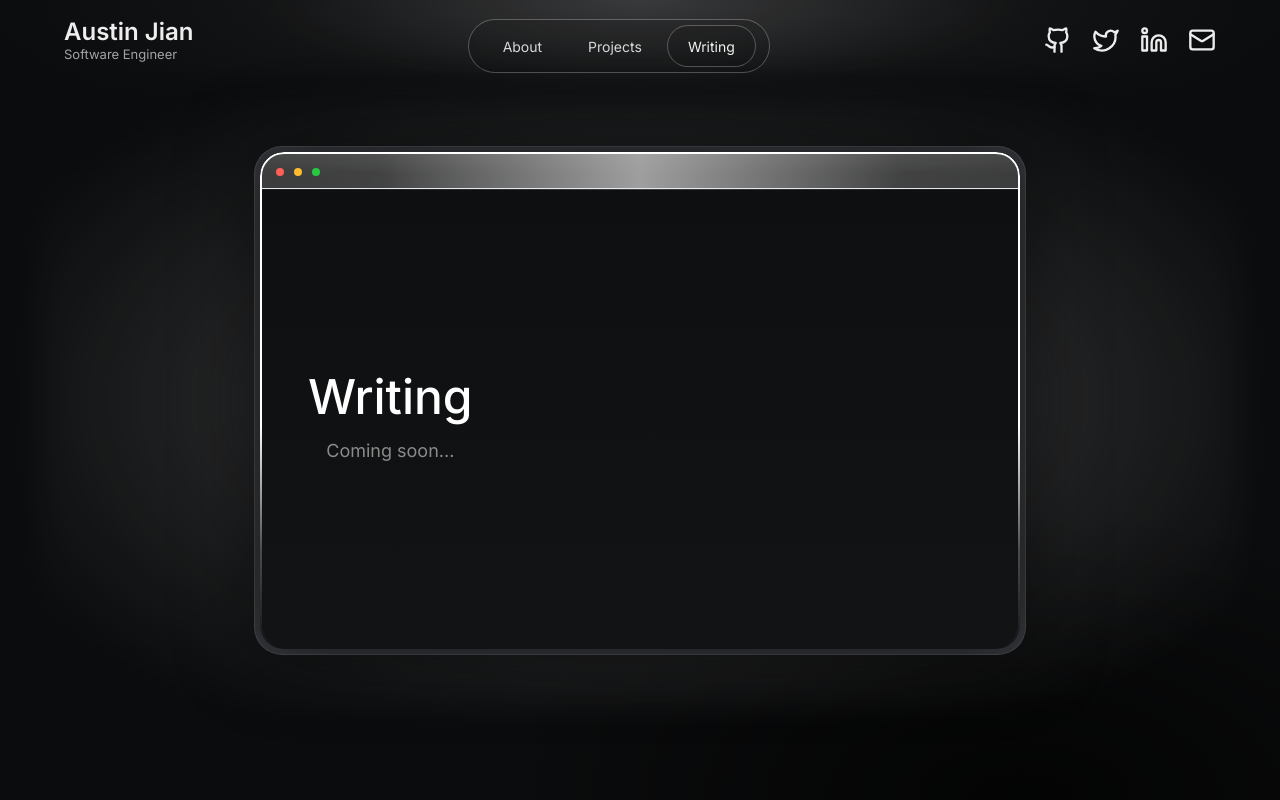
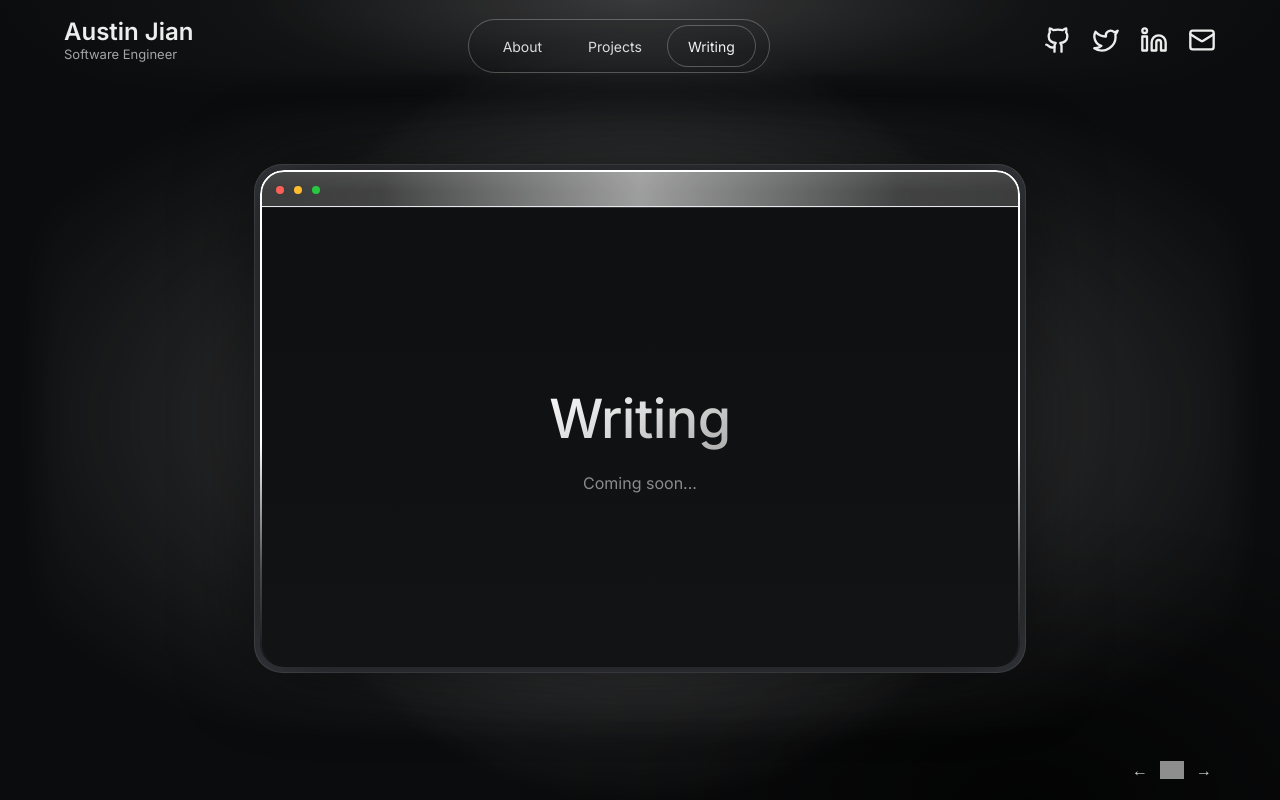
Before and after one commit to austinjiann/austins-portfolio, a Next.js app: page /writing in a window 1280 px wide. Built offline with nearby package versions, Linux system fonts and the light colour scheme; grey boxes are pictures that could not be loaded.

Commit message:
fixed formatting

```diff
--- a/app/layout.tsx
+++ b/app/layout.tsx
@@ -84,8 +84,22 @@ export default function RootLayout({
   return (
     <html lang="en" className={inter.variable}>
       <body className="relative min-h-dvh bg-vignette font-inter text-white/90 antialiased">
-        <div className="top-radial-overlay" />
+        <div className="top-radial-overlay z-40" />
         {children}
+        {/* Webring widget pinned to bottom-right, aligned to page container */}
+        <div className="fixed inset-x-0 bottom-4 z-40 pointer-events-none">
+          <div className="w-full max-w-[1200px] mx-auto px-6">
+            <div className="flex justify-end">
+              <div className="pointer-events-auto flex items-center gap-2 text-white/80">
+                <a href="https://cs.uwatering.com/#https://austinjian.ca?nav=prev" aria-label="Previous site in webring" className="px-1 py-0.5 rounded hover:text-white/100 transition-colors">←</a>
+                <a href="https://cs.uwatering.com/#https://austinjian.ca" target="_blank" rel="noopener noreferrer" aria-label="CS Webring">
+                  <img src="https://cs.uwatering.com/icon.white.svg" alt="CS Webring" style={{ width: 24, height: 'auto', opacity: 0.9 }} />
+                </a>
+                <a href="https://cs.uwatering.com/#https://austinjian.ca?nav=next" aria-label="Next site in webring" className="px-1 py-0.5 rounded hover:text-white/100 transition-colors">→</a>
+              </div>
+            </div>
+          </div>
+        </div>
       </body>
     </html>
   );
--- a/app/page.tsx
+++ b/app/page.tsx
@@ -6,12 +6,10 @@ import HeroText from '@/components/HeroText';
 
 export default function AboutPage() {
   return (
-    <main className="relative w-full min-h-dvh">
-      <div className="fixed inset-x-0 top-0 z-20">
-        <NavBar />
-      </div>
+    <main className="relative w-full min-h-dvh grid grid-rows-[auto_1fr] overflow-hidden">
+      <NavBar />
 
-      <section className="min-h-dvh flex items-center">
+      <section className="min-h-0 flex items-center -mt-[36px]">
         <div className="w-full max-w-[1200px] mx-auto px-6 relative">
           {/* Center radial glow behind the window card */}
           <div className="pointer-events-none absolute inset-0 z-0 flex items-center justify-center">
--- a/app/projects/page.tsx
+++ b/app/projects/page.tsx
@@ -27,29 +27,15 @@ export const metadata: Metadata = {
 
 export default function ProjectsPage() {
   return (
-    <main className="relative w-full min-h-dvh">
-      <div className="fixed inset-x-0 top-0 z-20">
-        <NavBar />
-      </div>
+    <main className="relative w-full min-h-dvh bg-black overflow-auto">
+      {/* Solid black page background to avoid vignette seams on this route */}
+      <div className="fixed inset-0 bg-black z-0 pointer-events-none" />
+      <NavBar />
 
-      <section className="min-h-dvh py-28">
+      <section className="relative z-10 min-h-dvh pt-16 pb-24">
         <div className="w-full max-w-[1200px] mx-auto px-6 relative">
-          {/* Center radial glow behind the window card */}
-          <div className="pointer-events-none absolute inset-0 z-0 flex items-center justify-center">
-            <div
-              className="rounded-[44px]"
-              style={{
-                width: 'min(1400px, 98vw)',
-                height: 'min(780px, 76vh)',
-                background:
-                  'radial-gradient(820px 440px at 50% 50%, rgba(255,255,255,0.22) 0%, rgba(255,255,255,0.14) 42%, rgba(255,255,255,0.06) 68%, rgba(255,255,255,0.0) 88%)',
-                opacity: 0.85,
-                filter: 'blur(16px)',
-              }}
-            />
-          </div>
           <div className="relative z-10 flex flex-col items-center gap-10">
-            <WindowCard maxWidthClass="max-w-card" contentClassName="py-6 px-6 min-h-[340px] flex items-center">
+            <WindowCard href="https://tryplaycreate.com/" radialWidth="clamp(130%, 180%, 220%)" maxWidthClass="max-w-card" contentClassName="py-6 px-6 min-h-[340px] flex items-center">
               <div className="flex flex-col sm:flex-row items-center gap-4 sm:gap-6 w-full">
                 <div className="sm:w-1/2 w-full">
                   <div className="w-full bg-black rounded-2xl overflow-hidden" style={{ height: 'clamp(180px, 24vw, 240px)' }}>
@@ -93,7 +79,7 @@ export default function ProjectsPage() {
                 </div>
               </div>
             </WindowCard>
-            <WindowCard maxWidthClass="max-w-card" contentClassName="py-6 px-6 min-h-[340px] flex items-center">
+            <WindowCard href="https://devpost.com/software/patchy" radialWidth="clamp(130%, 180%, 220%)" maxWidthClass="max-w-card" contentClassName="py-6 px-6 min-h-[340px] flex items-center">
               <div className="flex flex-col sm:flex-row items-center gap-4 sm:gap-6 w-full">
                 <div className="sm:w-1/2 w-full">
                   <div className="w-full bg-black rounded-2xl overflow-hidden" style={{ height: 'clamp(180px, 24vw, 240px)' }}>
@@ -130,7 +116,7 @@ export default function ProjectsPage() {
                     </div>
                   </div>
                   <p className="text-gray-400 mb-4 leading-relaxed" style={{ fontSize: 'clamp(13px, 1.2vw, 16px)' }}>
-                    Patch all web security issues in your GitHub repo with the click of a button.<br />Won $1,500 at Hack the 6ix.
+                    AI agent to patch all web security issues in your GitHub repo with the click of a button.<br />Won $1,500 at Hack the 6ix.
                   </p>
                   <div className="flex flex-wrap gap-1.5">
                   <span className="px-2 py-0.5 bg-gray-700 text-gray-300 rounded-full" style={{ fontSize: 'clamp(11px, 1vw, 13px)' }}>Python</span>
--- a/app/writing/page.tsx
+++ b/app/writing/page.tsx
@@ -29,12 +29,10 @@ export const metadata: Metadata = {
 
 export default function WritingPage() {
   return (
-    <main className="relative w-full min-h-dvh">
-      <div className="fixed inset-x-0 top-0 z-20">
-        <NavBar />
-      </div>
+    <main className="relative w-full min-h-dvh grid grid-rows-[auto_1fr] overflow-hidden">
+      <NavBar />
 
-      <section className="min-h-dvh flex items-center">
+      <section className="min-h-0 flex items-center justify-center -mt-[36px]">
         <div className="w-full max-w-[1200px] mx-auto px-6 relative">
           {/* Center radial glow behind the window card */}
           <div className="pointer-events-none absolute inset-0 z-0 flex items-center justify-center">
@@ -51,12 +49,15 @@ export default function WritingPage() {
             />
           </div>
           <div className="relative z-10">
-            <WindowCard maxWidthClass="max-w-card" contentClassName="py-6 px-6 sm:px-8 md:px-10 lg:px-12 h-[clamp(360px,38vw,460px)] flex items-center">
-              <div className="flex flex-col items-center justify-center h-full">
-                <h1 className="text-4xl md:text-5xl font-medium text-white mb-4">
+            <WindowCard maxWidthClass="max-w-card" contentClassName="py-6 px-6 sm:px-8 md:px-10 lg:px-12 h-[clamp(360px,38vw,460px)] flex items-center justify-center">
+              <div className="flex flex-col items-center justify-center h-full text-center">
+                <h1
+                  className="mx-auto w-full bg-gradient-to-br from-white via-[#D9D9D9] to-[#A7A7A7] bg-clip-text text-transparent font-medium tracking-tightest2"
+                  style={{ fontSize: 'clamp(30px, 5vw, 54px)' }}
+                >
                   Writing
                 </h1>
-                <p className="text-[#8B8B8B] text-lg">
+                <p className="text-[#8B8B8B] text-[15px] md:text-[16px] mt-3">
                   Coming soon...
                 </p>
               </div>
--- a/components/NavBar.tsx
+++ b/components/NavBar.tsx
@@ -16,7 +16,7 @@ export default function NavBar() {
   const pathname = usePathname();
 
   return (
-    <header className="min-h-[72px]">
+    <header className="relative z-10 min-h-[72px]">
       <div className="w-full max-w-[1200px] mx-auto px-6 pt-5">
         <div className="grid grid-cols-[auto_1fr_auto] items-start gap-4">
           {/* Left: name + role */}
--- a/components/WindowCard.tsx
+++ b/components/WindowCard.tsx
@@ -5,9 +5,12 @@ type WindowCardProps = PropsWithChildren<{
   className?: string;
   maxWidthClass?: string;
   contentClassName?: string;
+  href?: string;
+  openInNewTab?: boolean;
+  radialWidth?: string; // CSS width for the circular radial behind the card
 }>;
 
-export default function WindowCard({ className, maxWidthClass, contentClassName, children }: WindowCardProps) {
+export default function WindowCard({ className, maxWidthClass, contentClassName, href, openInNewTab = true, radialWidth, children }: WindowCardProps) {
   // Prevent repeated triggers by applying a cooldown after each animation
   const isOnCooldownRef = useRef(false);
   const cooldownTimeoutRef = useRef<ReturnType<typeof setTimeout> | null>(null);
@@ -22,6 +25,20 @@ export default function WindowCard({ className, maxWidthClass, contentClassName,
 
   return (
     <div className={["relative mx-auto w-full", maxWidthClass ?? 'max-w-card'].join(' ')}>
+      {/* Per-card radial glow behind card */}
+      <div className="pointer-events-none absolute inset-0 -z-20 flex items-center justify-center">
+        <div
+          className="rounded-full"
+          style={{
+            width: radialWidth ?? 'clamp(120%, 160%, 200%)',
+            aspectRatio: '1 / 1',
+            background:
+              'radial-gradient(circle at 50% 50%, rgba(255,255,255,0.24) 0%, rgba(255,255,255,0.16) 36%, rgba(255,255,255,0.08) 56%, rgba(255,255,255,0.0) 78%)',
+            opacity: 0.68,
+            filter: 'blur(10px)'
+          }}
+        />
+      </div>
       {/* Thin backdrop behind the window card */}
       <div
         className="pointer-events-none absolute -inset-[6px] rounded-[28px] bg-[#35383D] backdrop-blur-[1px] -z-10"
@@ -29,12 +46,35 @@ export default function WindowCard({ className, maxWidthClass, contentClassName,
       />
 
       <div
+        role={href ? 'link' : undefined}
+        tabIndex={href ? 0 : -1}
+        onClick={(e) => {
+          if (!href) return;
+          const targetElement = e.target as HTMLElement;
+          if (targetElement.closest('a, button')) return;
+          if (openInNewTab) {
+            window.open(href, '_blank', 'noopener,noreferrer');
+          } else {
+            window.location.href = href;
+          }
+        }}
+        onKeyDown={(e) => {
+          if (!href) return;
+          if (e.key === 'Enter' || e.key === ' ') {
+            e.preventDefault();
+            if (openInNewTab) {
+              window.open(href, '_blank', 'noopener,noreferrer');
+            } else {
+              window.location.href = href;
+            }
+          }
+        }}
         onMouseEnter={(e) => {
           const shine = e.currentTarget.querySelector('.windowcard-shine') as HTMLElement | null;
           if (!shine) return;
           // Block while animating or during cooldown window
           if (shine.classList.contains('is-animating') || isOnCooldownRef.current) return;
-          // Start animation and immediately set cooldown; it will be released 5s after animation ends
+          // Start animation and immediately set cooldown; it will be released 10s after animation ends
           shine.classList.add('is-animating');
           isOnCooldownRef.current = true;
         }}
@@ -42,6 +82,7 @@ export default function WindowCard({ className, maxWidthClass, contentClassName,
           'relative rounded-3xl shadow-hero-outer overflow-hidden',
           // Background surface
           'bg-gradient-to-b from-[#0E0F10] to-[#121314]',
+          href ? 'cursor-pointer transition-transform duration-300 ease-out hover:-translate-y-1 focus-visible:-translate-y-1' : '',
           className ?? '',
         ].join(' ')}
       >
@@ -55,7 +96,7 @@ export default function WindowCard({ className, maxWidthClass, contentClassName,
           }
           cooldownTimeoutRef.current = setTimeout(() => {
             isOnCooldownRef.current = false;
-          }, 5000);
+          }, 10000);
         }}
       />
       {/* Fading outer white outline (stronger at top, fades towards bottom) */}
```
